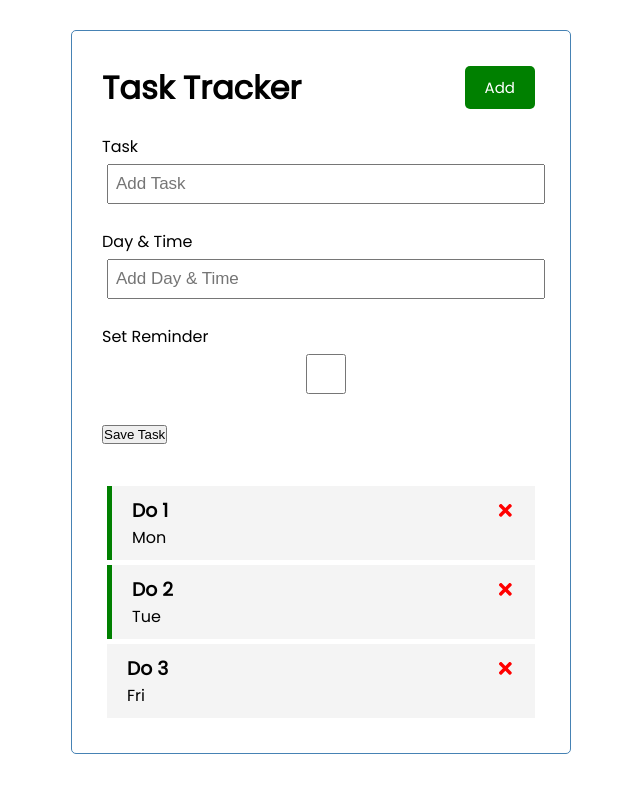
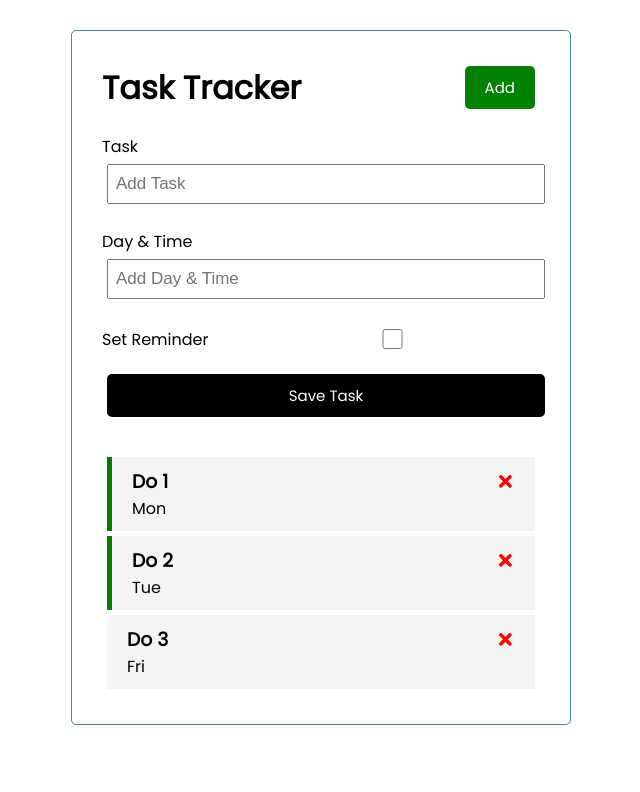
Before and after one commit to o0p/todo-react, a React (Create React App) app: page / in a window 1280 px wide. Shown: the top 792 px of the page, without its empty margins (319-959 px from the left). Built offline with nearby package versions, Linux system fonts and the light colour scheme.

Commit message:
Add AddTask.jsx btn and checkbox styles

```diff
--- a/src/components/AddTask.jsx
+++ b/src/components/AddTask.jsx
@@ -11,11 +11,11 @@ export const AddTask = () => {
         <input type="text" placeholder="Add Day & Time" />
       </div>
 
-      <div className="form-control">
+      <div className="form-control form-control-check">
         <label>Set Reminder</label>
         <input type="checkbox" />
       </div>
-      <input type="submit" value="Save Task" />
+      <input type="submit" value="Save Task" className="btn btn-block" />
     </form>
   );
 };
```
